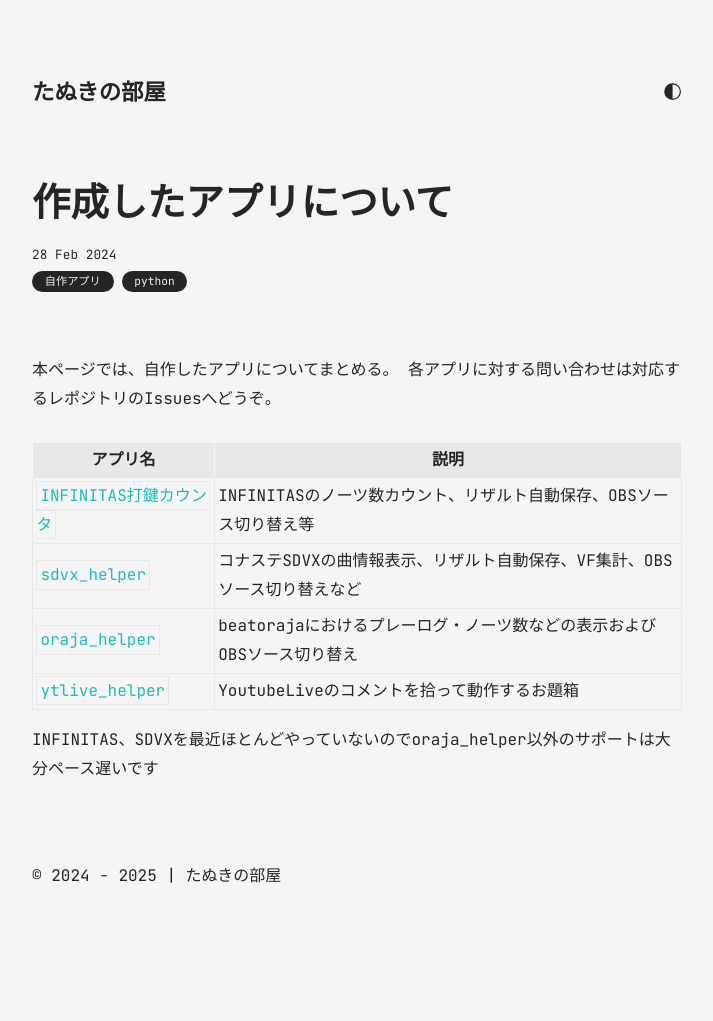
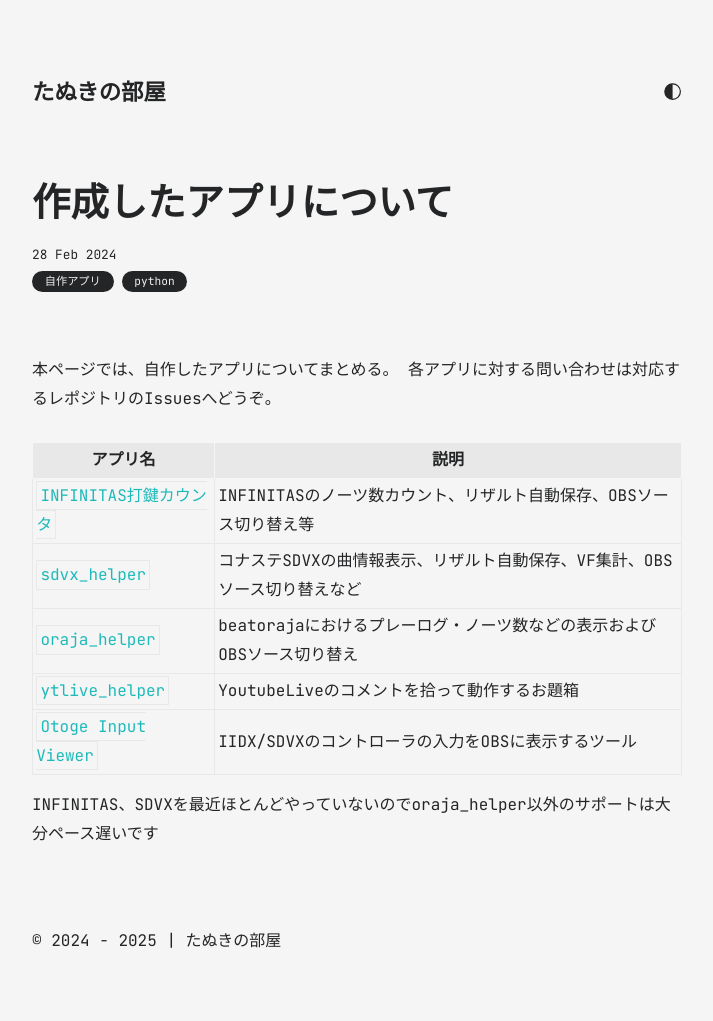
Before and after one commit to dj-kata/dj-kata.github.io, a Jekyll site: the page built from all_collections/_posts/2024-02-28-applications.md, in a window 1280 px wide. Shown: the whole page, without its empty margins (283-996 px from the left). Built offline with Jekyll 4.4.1, drawn with Linux system fonts in a browser that asks for light colours; before the commit the page ends 956 px from its top, so only the background shows below that.

Commit message:
Update 2024-02-28-applications.md

```diff
--- a/all_collections/_posts/2024-02-28-applications.md
+++ b/all_collections/_posts/2024-02-28-applications.md
@@ -14,5 +14,6 @@ categories: [自作アプリ, python]
 |[sdvx\_helper](https://github.com/dj-kata/sdvx_helper)|コナステSDVXの曲情報表示、リザルト自動保存、VF集計、OBSソース切り替えなど|
 |[oraja_helper](https://github.com/dj-kata/oraja_helper)|beatorajaにおけるプレーログ・ノーツ数などの表示およびOBSソース切り替え|
 |[ytlive\_helper](https://github.com/dj-kata/ytlive_helper)|YoutubeLiveのコメントを拾って動作するお題箱|
+|[Otoge Input Viewer](https://github.com/dj-kata/otoge_input_viewer)|IIDX/SDVXのコントローラの入力をOBSに表示するツール|
 
 ~~INFINITAS、SDVXを最近ほとんどやっていないのでoraja_helper以外のサポートは大分ペース遅いです~~
```
